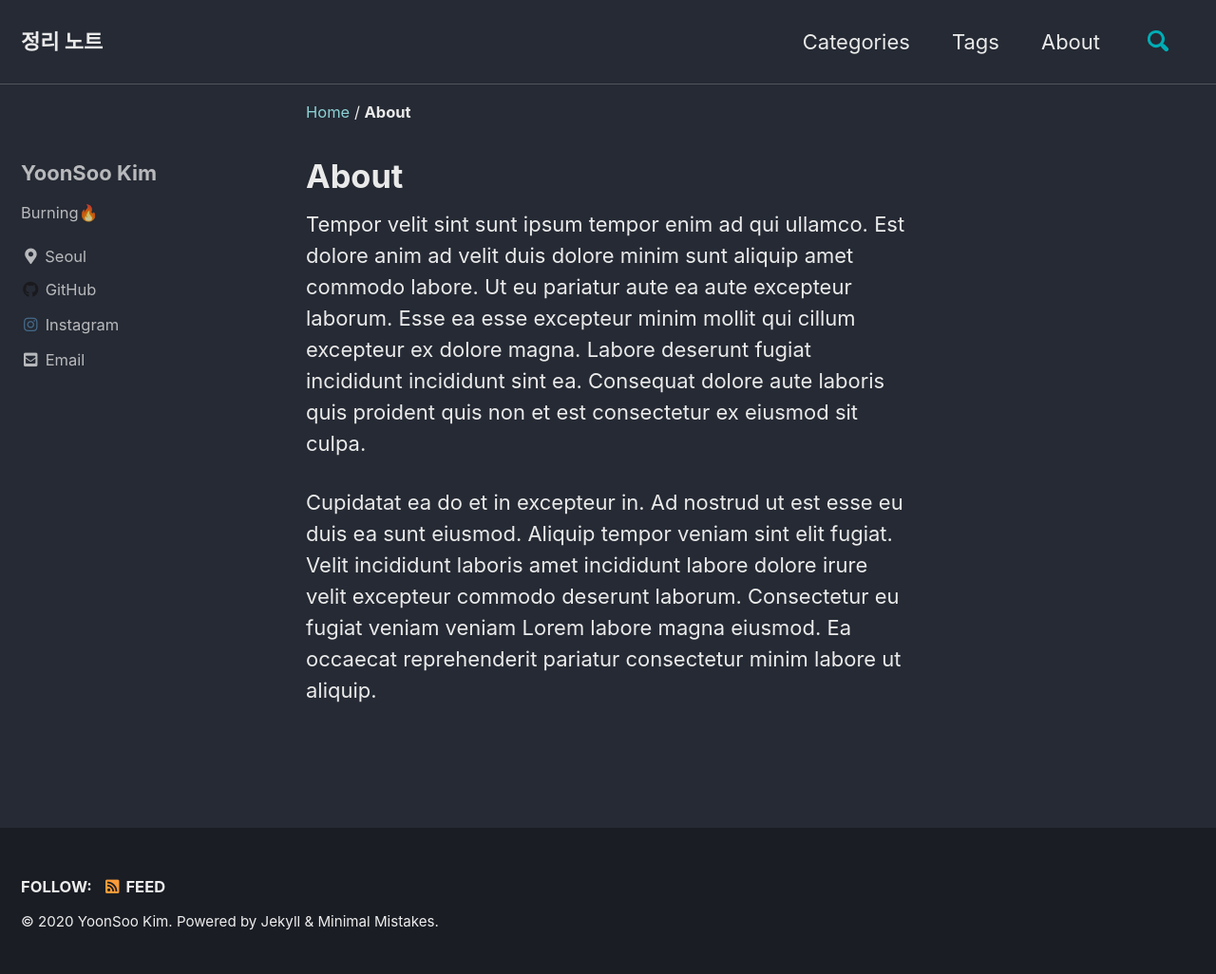
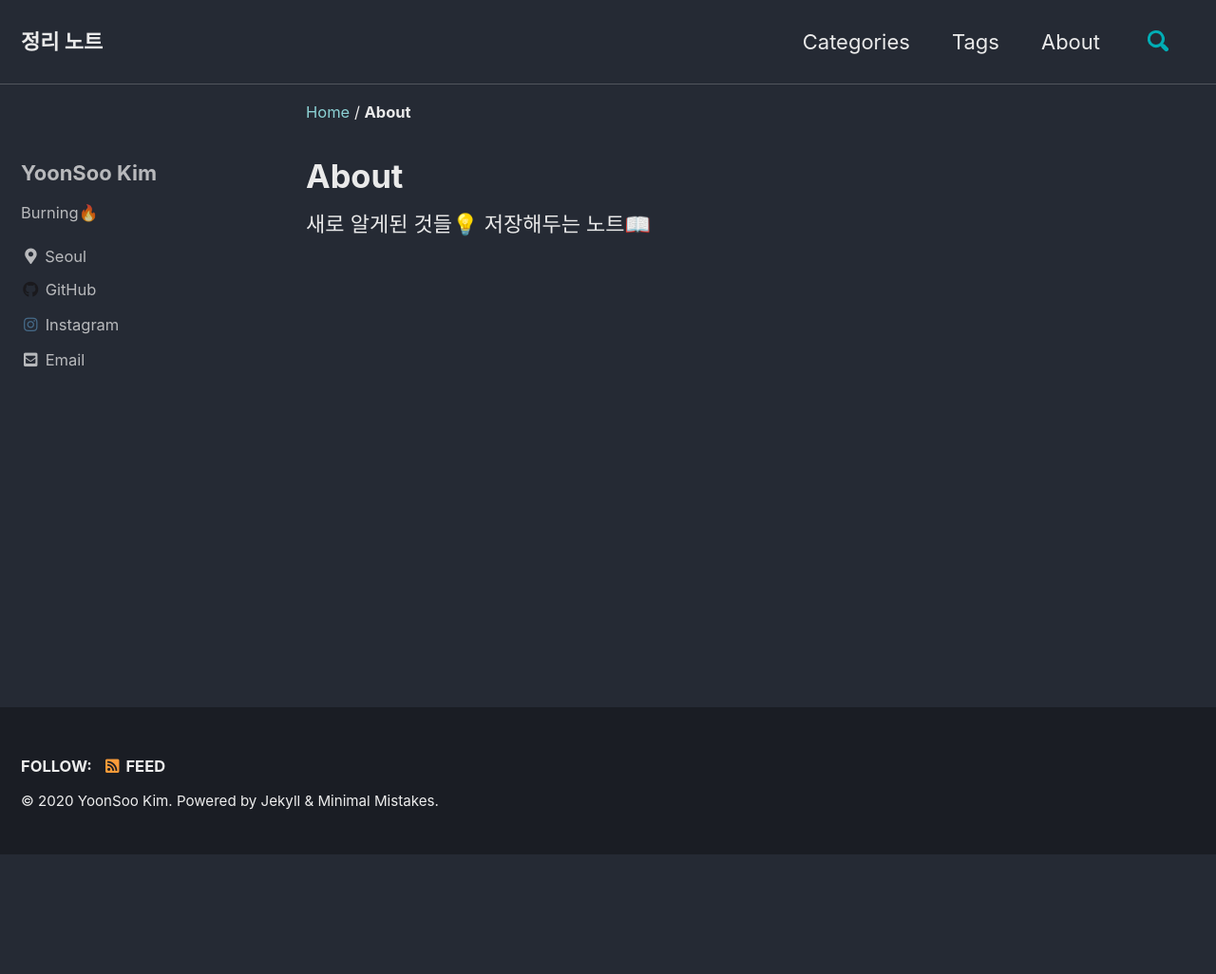
Before and after one commit to blackbeaver37/blackbeaver37.github.io, a Jekyll site: the page built from _pages/about.md, in a window 1280 px wide. Shown: the whole page at 95% size. Built offline with Jekyll 4.4.1, drawn with Linux system fonts in a browser that asks for light colours; cached includes are drawn as plain includes; after the commit the page ends 900 px from its top, so only the background shows below that.

Commit message:
Update about.md

```diff
--- a/_pages/about.md
+++ b/_pages/about.md
@@ -3,6 +3,5 @@ permalink: /about/
 title: "About"
 ---
 
-Tempor velit sint sunt ipsum tempor enim ad qui ullamco. Est dolore anim ad velit duis dolore minim sunt aliquip amet commodo labore. Ut eu pariatur aute ea aute excepteur laborum. Esse ea esse excepteur minim mollit qui cillum excepteur ex dolore magna. Labore deserunt fugiat incididunt incididunt sint ea. Consequat dolore aute laboris quis proident quis non et est consectetur ex eiusmod sit culpa.
-
-Cupidatat ea do et in excepteur in. Ad nostrud ut est esse eu duis ea sunt eiusmod. Aliquip tempor veniam sint elit fugiat. Velit incididunt laboris amet incididunt labore dolore irure velit excepteur commodo deserunt laborum. Consectetur eu fugiat veniam veniam Lorem labore magna eiusmod. Ea occaecat reprehenderit pariatur consectetur minim labore ut aliquip.
+새로 알게된 것들💡
+저장해두는 노트📖
```
